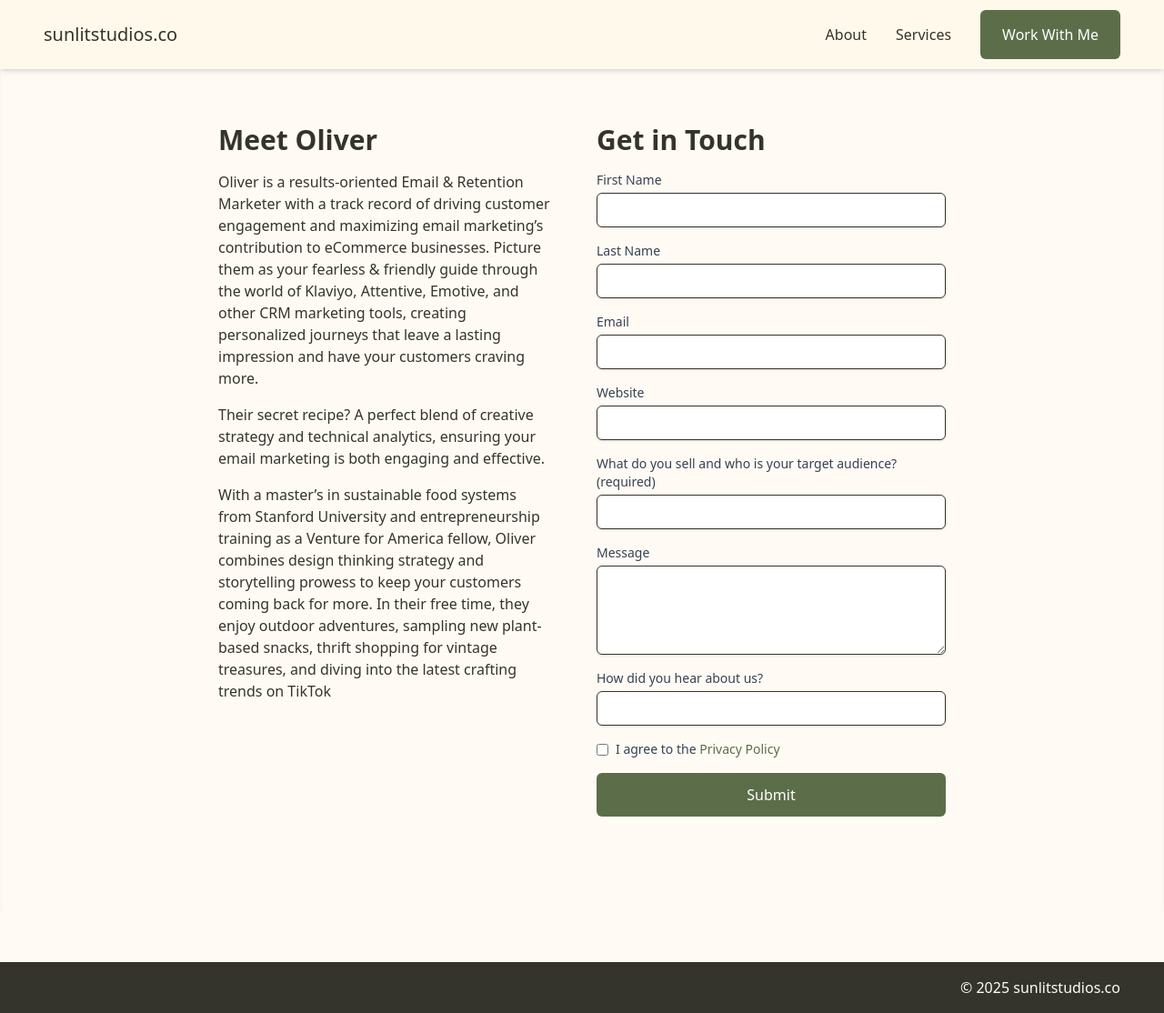
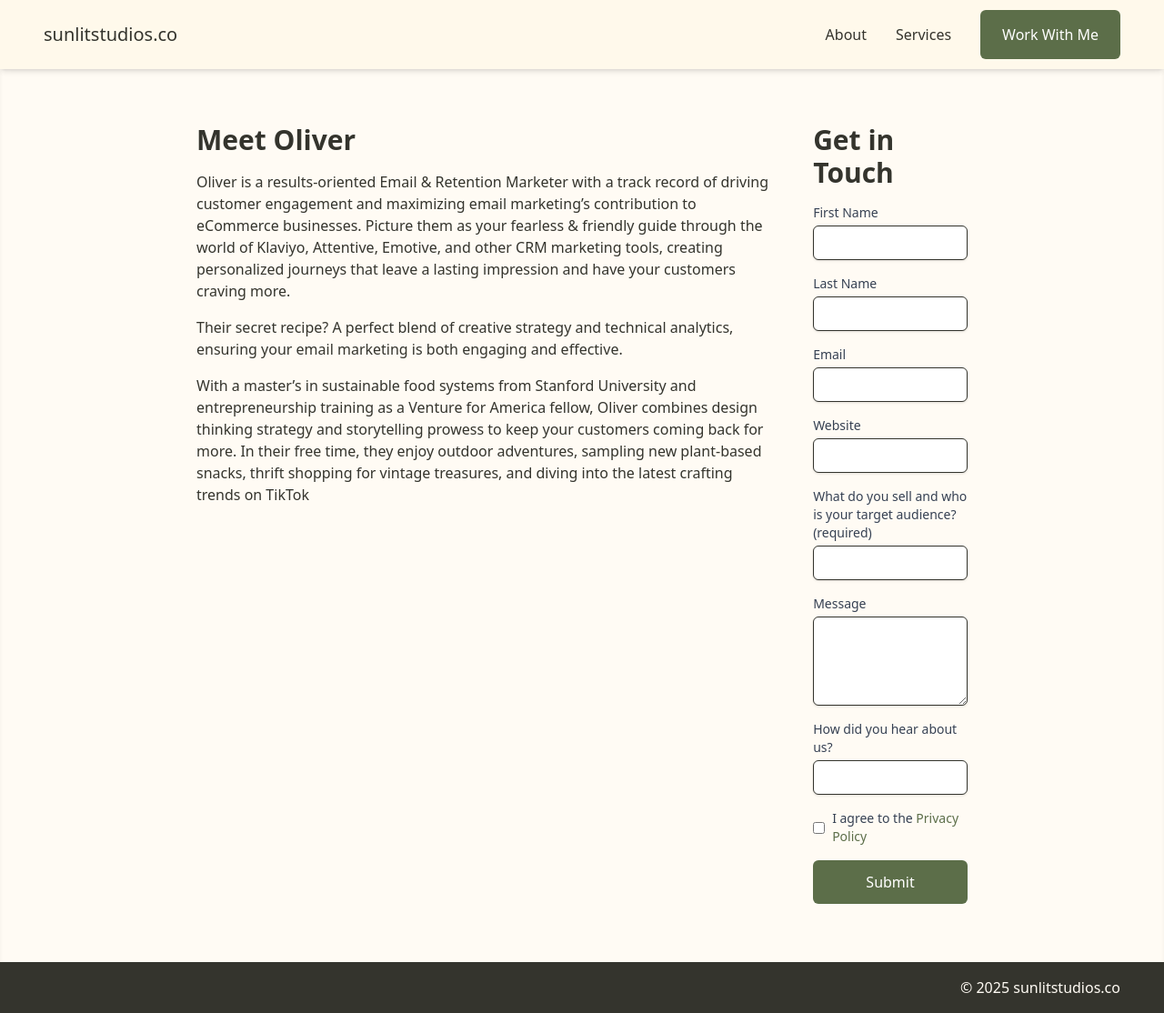
Before and after one commit to celliott181/sunlitstudios.co, a Jekyll site: the page built from contact.markdown, in a window 1280 px wide and 1114 px high. Shown: the whole window at 91% size. Built offline with Jekyll 4.4.1, drawn with Linux system fonts in a browser that asks for light colours.

Commit message:
visual updates

```diff
--- a/_layouts/contact-page.html
+++ b/_layouts/contact-page.html
@@ -3,13 +3,13 @@ layout: page
 ---
 
 <div>
-  <div class="relative px-12 flex flex-col md:flex-row items-center md:items-start gap-12">
+  <div class="relative px-6 flex flex-col md:flex-row items-center md:items-start gap-12">
     {% if content %}
     <div class="max-w-4xl">
       {{ content }}
     </div>
     {% endif %}
-    <div class="max-w-4xl min-w-sm w-full">
+    <div class="max-w-4xl w-full">
       <form>
         <h1>Get in Touch</h1>
         <div class="pb-4">
```
